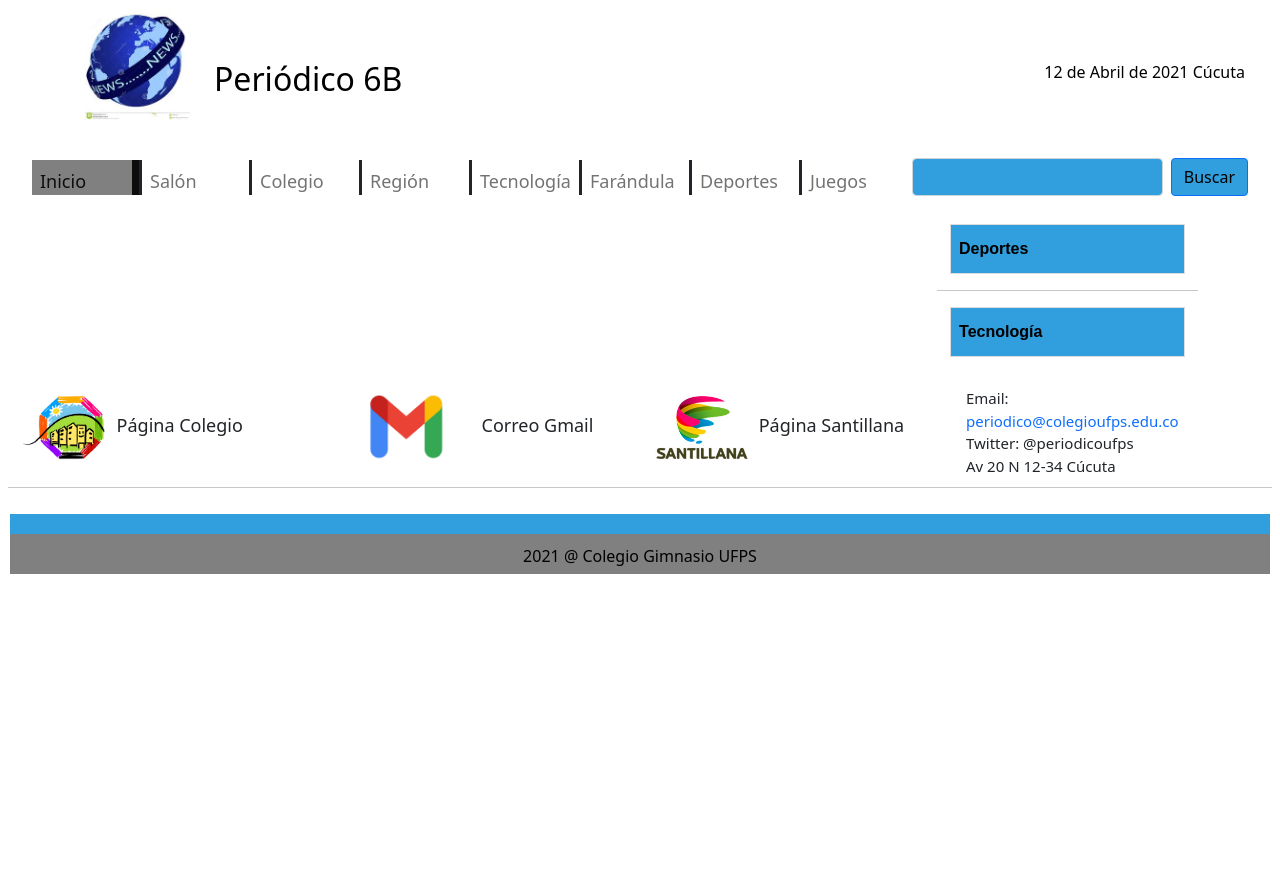
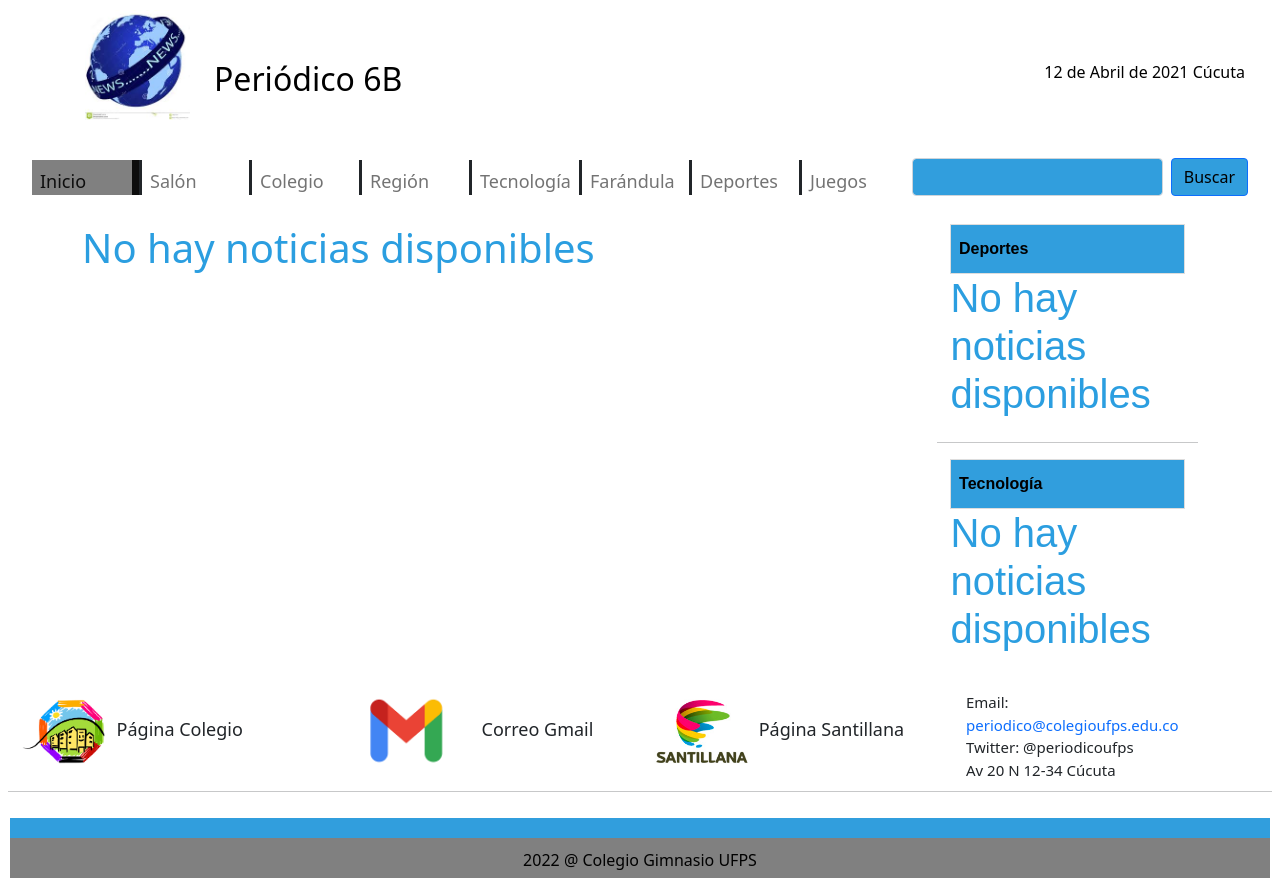
Before and after one commit to nataliagarcia1709/parcial-supletorio, a plain HTML site: page index.html in a window 1280 px wide. Before the commit the page ends 800 px from the top, so only its background shows below. Drawn offline with nearby package versions, Linux system fonts and the light colour scheme; no server answers; some icons are missing.

Commit message:
Con los endpoint

```diff
--- a/css/style.css
+++ b/css/style.css
@@ -13,7 +13,7 @@ h2 {
 }
 
 h1 {
-    color: rgb(50, 81, 99);
+    color: rgb(43, 158, 224);
 }
 
 #logo-circulo {
--- a/index.html
+++ b/index.html
@@ -122,7 +122,7 @@
 
         </div>
         <div class="info-footer fondo">
-            <p>2021 @ Colegio Gimnasio UFPS</p>
+            <p>2022 @ Colegio Gimnasio UFPS</p>
         </div>
 
     </footer>
--- a/js/deportes.js
+++ b/js/deportes.js
@@ -1,11 +1,16 @@
 function cargarJsonDeportes() {
-    var url = "http://demo6497253.mockable.io/categoria/deporte";
+    var url = "https://carlosreneas.github.io/endpoints/categoria_deporte.json";
 
     fetch(url)
         .then(response => response.json())
         .then(data => generarDeportes(data))
-        .catch(error => {});
+        .catch(function (){
+            const deportes1 = document.getElementById("tabla-deportes");
+
+        deportes1.innerHTML+="<div><h1>No hay noticias disponibles</h1></div>"
+        });
 }
+
 
 function generarDeportes(json) {
     const tabla = document.getElementById("tabla-deportes");
--- a/js/noticias.js
+++ b/js/noticias.js
@@ -1,11 +1,14 @@
-
 function cargarJsonNoticias() {
-    var url = "http://demo6497253.mockable.io/noticias";
+    var url = "https://carlosreneas.github.io/endpoints/noticias.json";
 
     fetch(url)
         .then(response => response.json())
         .then(data => generarNoticiasInicio(data))
-        .catch(error => {});
+        .catch(function (){
+            const noticias1 = document.getElementById("noticias");
+
+        noticias1.innerHTML+="<div><h1>No hay noticias disponibles</h1></div>"
+        });
 }
 
 function generarNoticiasInicio(json) {
--- a/js/tecnologia.js
+++ b/js/tecnologia.js
@@ -1,11 +1,16 @@
 function cargarJson() {
-    var url = "http://demo6497253.mockable.io/categoria/tecnologia";
+    var url = "https://carlosreneas.github.io/endpoints/categoria_tecnologia.json";
 
     fetch(url)
         .then(response => response.json())
         .then(data => generarNoticias(data))
-        .catch(error => {});
+        .catch(function (){
+            const tecnologia1 = document.getElementById("tabla-tecnologia");
+
+            tecnologia1.innerHTML+="<div><h1>No hay noticias disponibles</h1></div>"
+        });
 }
+
 
 function generarNoticias(json) {
     const tabla = document.getElementById("tabla-tecnologia");
```
